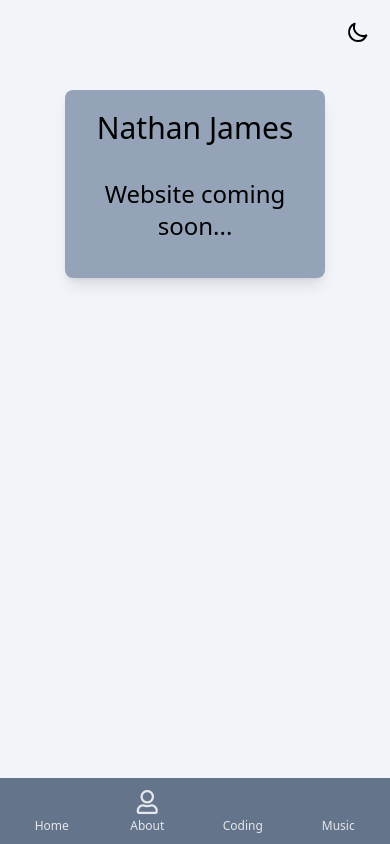
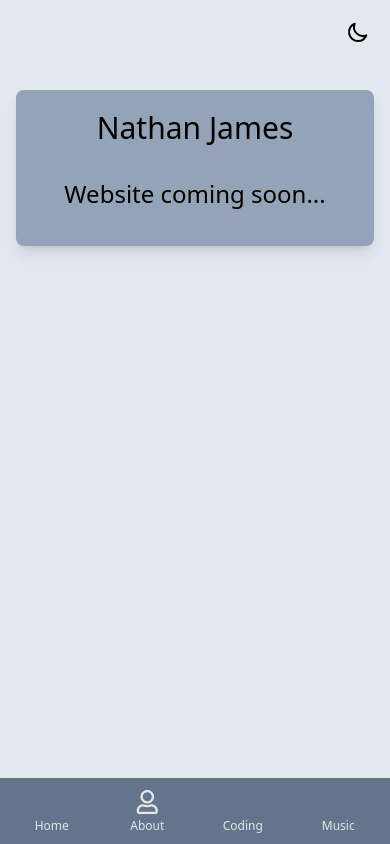
Before and after one commit to Nathanjms/nj-vue, a Vue app: page / in a window 390 px wide. Built offline with nearby package versions, Linux system fonts and the light colour scheme.

Commit message:
Small styling updates

```diff
--- a/src/App.vue
+++ b/src/App.vue
@@ -5,12 +5,12 @@ import DarkModeToggle from './components/DarkModeToggle.vue';
 </script>
 
 <template>
-  <div class="h-screen dark:bg-slate-700 bg-slate-100">
+  <div class="h-screen dark:bg-slate-700 bg-slate-200">
 
     <Navbar />
     <div class="container mx-auto">
       <DarkModeToggle />
-      <div class="bg-slate-400 py-5 mx-auto w-4/6 text-center my-5 rounded-lg shadow-lg">
+      <div class="bg-slate-400 py-5 mx-auto w-11/12 sm:w-4/6 text-center my-5 rounded-lg shadow-lg">
         <h1 class="text-3xl font-medium pb-4">
           Nathan James
         </h1>
```
